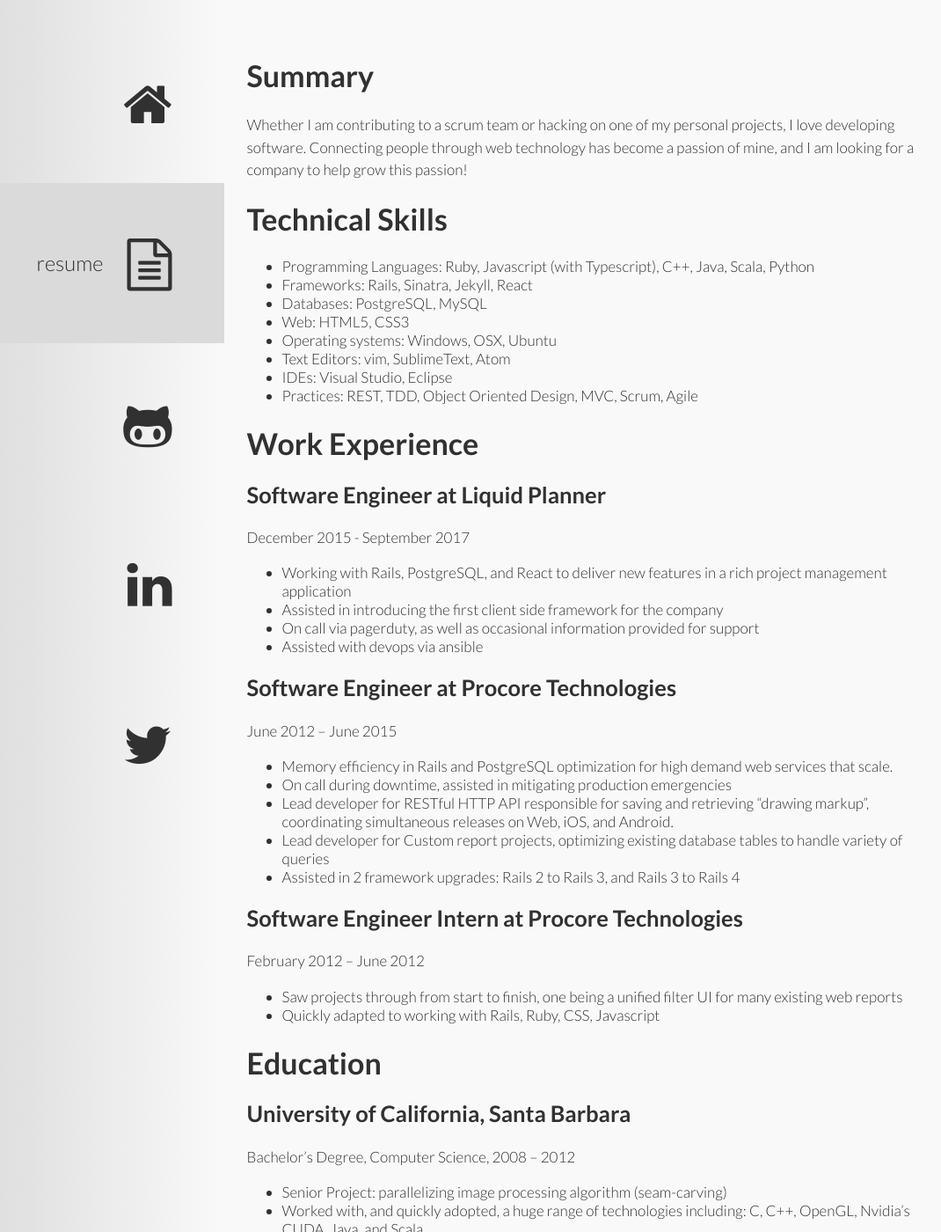
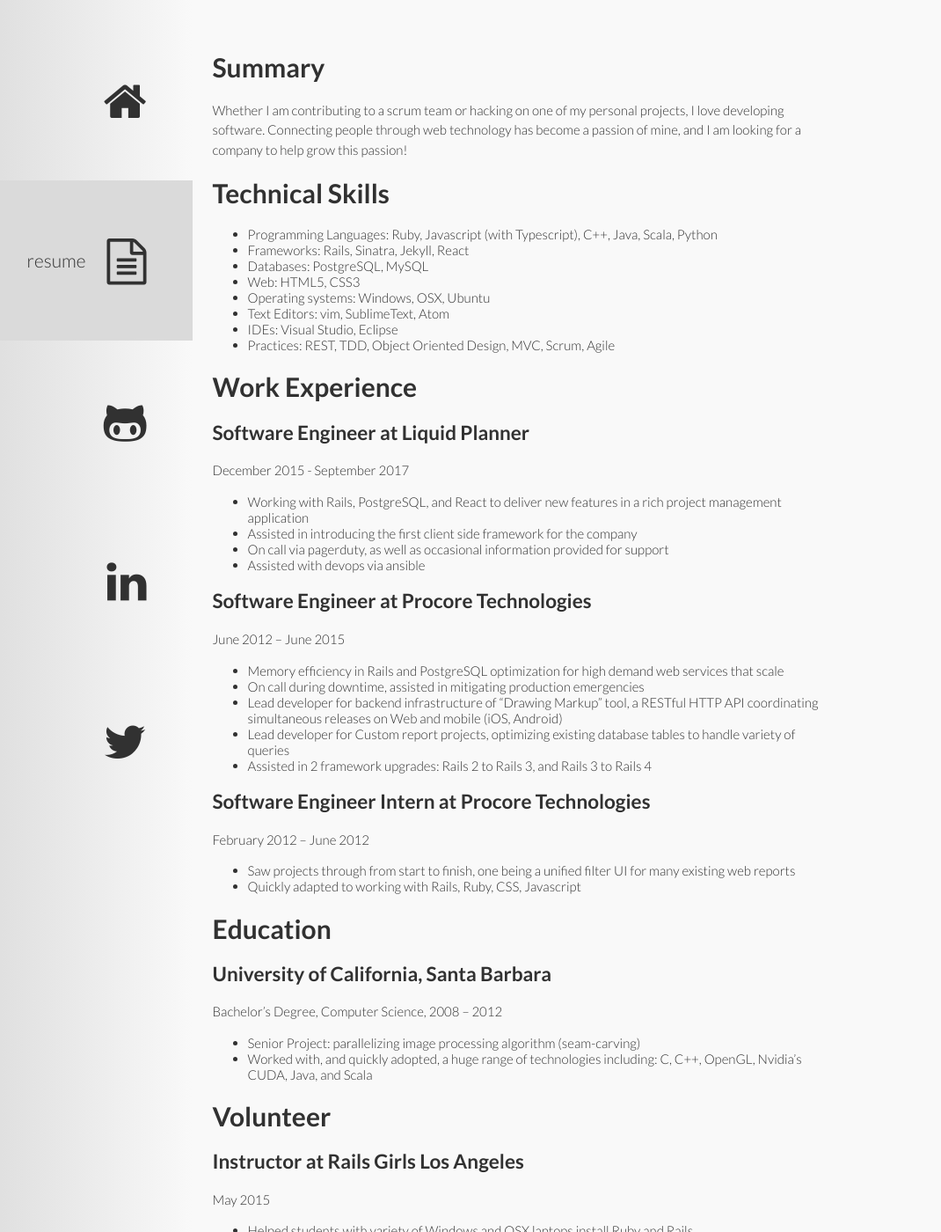
Before and after one commit to evangoad/evangoad.github.io, a Jekyll site: the page built from resume/index.md, in a window 1280 px wide and 1400 px high. Shown: the whole window at 88% size, without its empty margins (51-1121 px from the left). Built offline with Jekyll 4.4.1, drawn with Linux system fonts in a browser that asks for light colours; nearby versions of some CDN libraries.

Commit message:
update resume, font from 17 -> 15px

```diff
--- a/_sass/base.scss
+++ b/_sass/base.scss
@@ -1,6 +1,6 @@
 body {
   font: 300 1.1em Lato, 'Helvetica Neue', Helvetica, Arial, sans-serif;
-  font-size: 17px;
+  font-size: 15px;
   text-align: left;
   background-color: $layout-white;
   color: $layout-black;
--- a/resume/index.md
+++ b/resume/index.md
@@ -39,12 +39,12 @@
 June 2012 – June 2015
 
 - Memory efficiency in Rails and PostgreSQL optimization for high demand
-  web services that scale.
+  web services that scale
 - On call during downtime, assisted in mitigating production emergencies
-- Lead developer for RESTful HTTP API responsible for saving and retrieving "drawing markup",
-  coordinating simultaneous releases on Web, iOS, and Android.
-- Lead developer for Custom report projects, optimizing existing database tables to handle
-  variety of queries
+- Lead developer for backend infrastructure of "Drawing Markup" tool, a RESTful
+  HTTP API coordinating simultaneous releases on Web and mobile (iOS, Android)
+- Lead developer for Custom report projects, optimizing existing database tables
+  to handle variety of queries
 - Assisted in 2 framework upgrades: Rails 2 to Rails 3, and Rails 3 to Rails 4
 
 ## Software Engineer Intern at Procore Technologies
```
